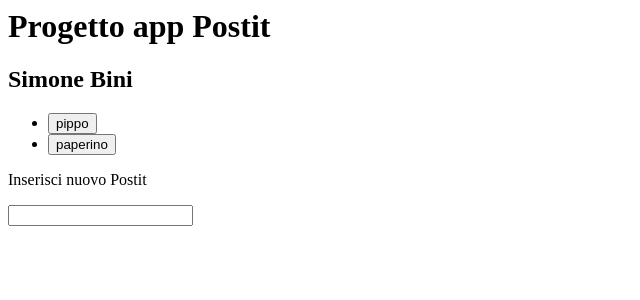
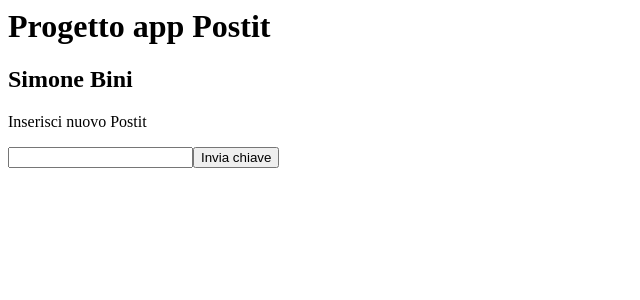
Before and after one commit to Simobini74/Progetto-SSW, an Angular app: page / in a window 1280 px wide. Shown: the top 300 px of the page, without its empty margins (0-640 px from the left). Built offline with nearby package versions, Linux system fonts and the light colour scheme.

Commit message:
2 files modified

```diff
--- a/src/app/app.component.html
+++ b/src/app/app.component.html
@@ -11,3 +11,4 @@ Il contenuto di {{selezione.titolo}} è {{selezione.contenuto}}
 <button (click)= 'clean()'>Elimina il postit {{selezione.titolo}}</button>
 </p>
 <app-nuovopostit (NewPostEvent)="addPost($event)"> </app-nuovopostit>
+<button type="button" (click)="inviaChiave(key.value)">Invia chiave</button>
--- a/src/app/app.component.ts
+++ b/src/app/app.component.ts
@@ -19,12 +19,19 @@ export class AppComponent{
   title: string = 'Progetto app Postit' ;
   selezione : newPost;
   name: string ='Simone Bini';
-  postit: Array<newPost> =[
-    new newPost('pippo','pluto'),
-    new newPost('paperino','topolino')
+  key:string;
+  postit: Array<newPost>;
 
-  ]
-  constructor(private ps: PostserviceService ) { }
+  constructor(private ps: PostserviceService ) {
+    this.postit=new Array<newPost>();
+   }
+  inviaChiave = async (key: string = null) => {
+    if(key == null) {
+      const k = await this.ps.requestKey();
+      this.inviaChiave(k);
+    }
+  }
+
   selezionaPost(itemName: string) {
 	  var trovato: Array<newPost> = this.postit.filter(
       el => ( el.titolo === itemName )
```
